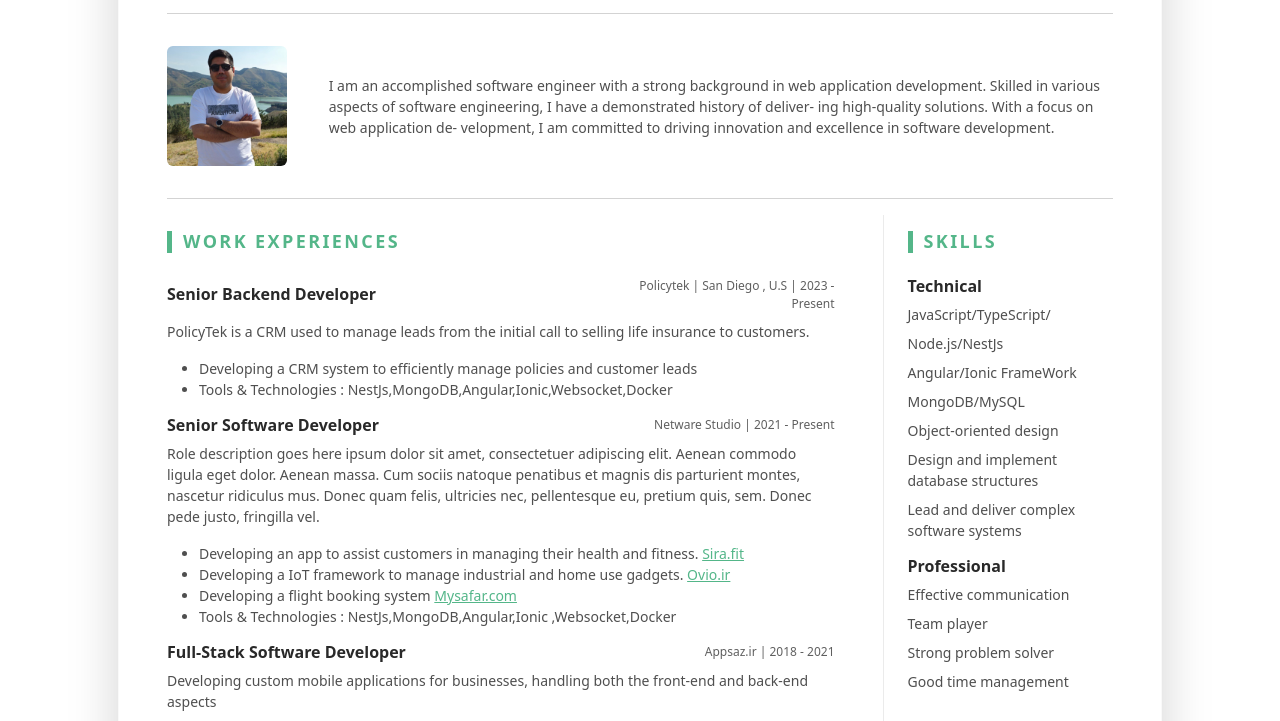
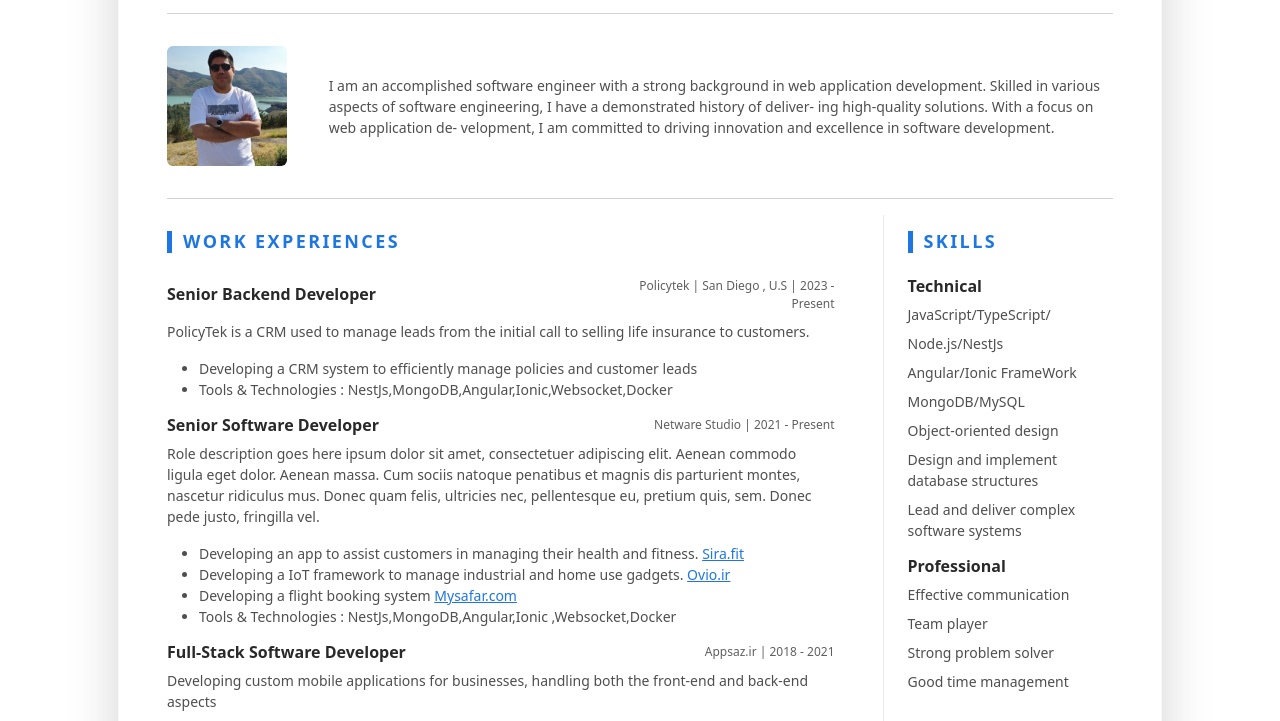
Before and after one commit to ShahriarVelayat/velayat.me, a plain HTML site: page index.html in a window 1280 px wide. Shown: the part 196-917 px from the top of the page. Drawn offline with nearby package versions, Linux system fonts and the light colour scheme; files that its build step writes are made by us from their sources.

Commit message:
Update devresume.scss

```diff
--- a/assets/scss/devresume.scss
+++ b/assets/scss/devresume.scss
@@ -9,7 +9,7 @@
 
 /*************************** Theme Colours****************************/
 // Define theme colour scheme
-$theme-color-primary: #54B689;
+$theme-color-primary: #1D76E2;
 $theme-text-color-primary: #292929;
 $theme-text-color-secondary: lighten($theme-text-color-primary, 15%);
 $theme-text-color-light: lighten($theme-text-color-primary, 40%);
```
